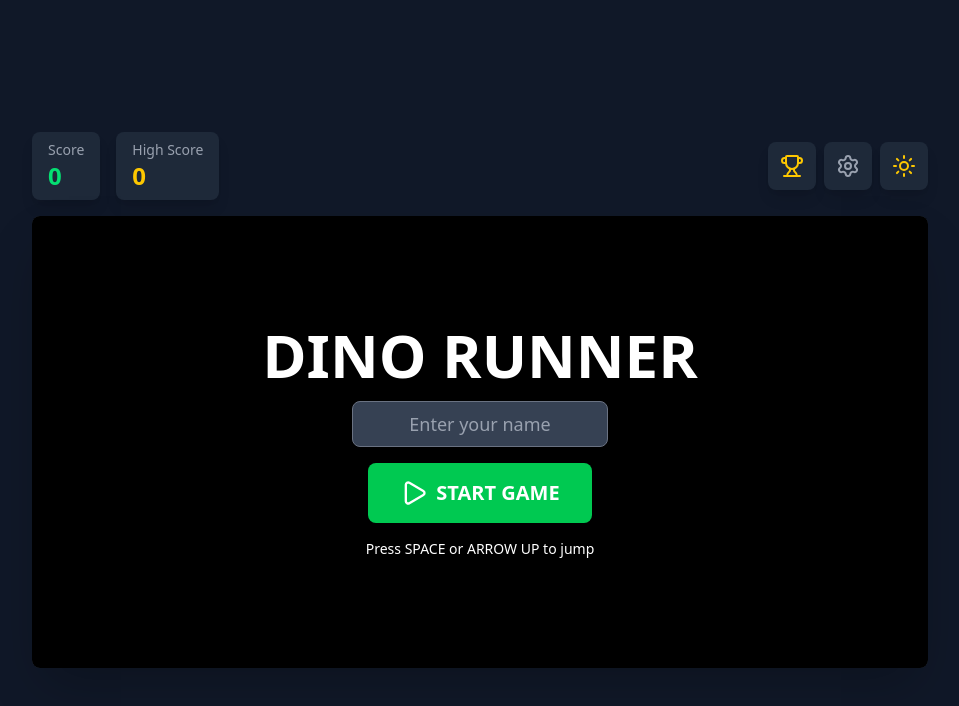
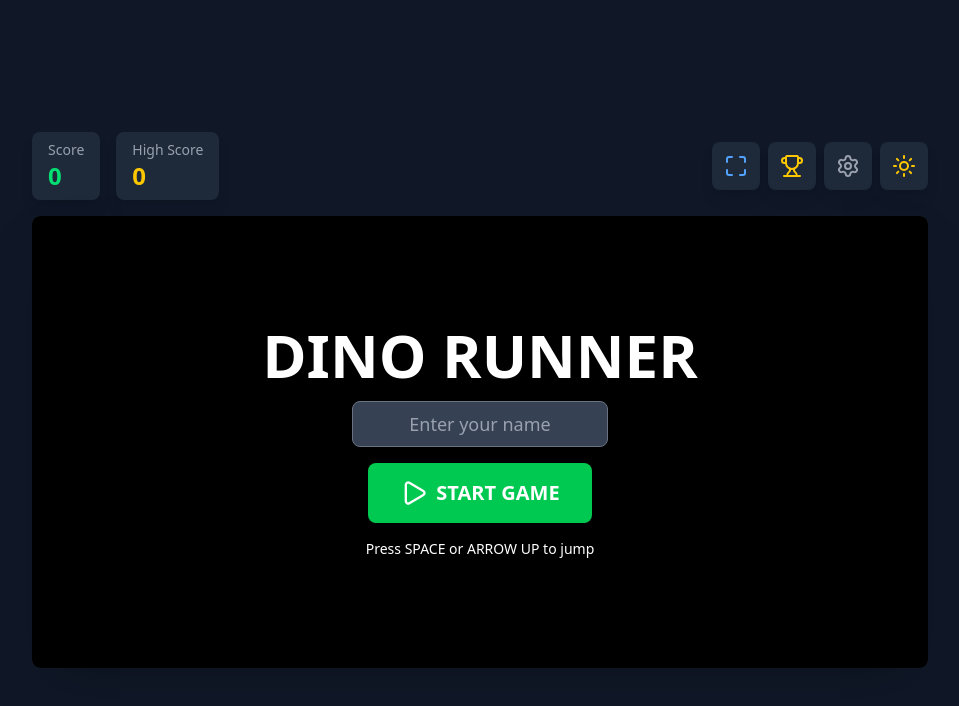
Before and after one commit to lqttdz611/clone-dino, a React (Vite) app: page / in a window 1280 px wide. Shown: the top 706 px of the page, without its empty margins (160-1119 px from the left). Built offline with nearby package versions, Linux system fonts and the light colour scheme.

Commit message:
Update game assets by replacing obs4.png with obs3.png, implement fullscreen functionality in the Dino game, and optimize obstacle spawning logic by removing obs4 references.

```diff
--- a/src/App.jsx
+++ b/src/App.jsx
@@ -9,6 +9,7 @@ import { useGameLogic } from "./hooks/useGameLogic";
 
 const DinoGame = () => {
   const canvasRef = useRef(null);
+  const containerRef = useRef(null);
   const [isDark, setIsDark] = useState(true);
   const [showSettings, setShowSettings] = useState(false);
   const [showLeaderboard, setShowLeaderboard] = useState(false);
@@ -87,7 +88,18 @@ const DinoGame = () => {
   const handleGameOver = useCallback(() => {
     gameOver(playerName, leaderboard, setLeaderboard);
   }, [gameOver, playerName, leaderboard, setLeaderboard]);
+  const handleFullscreen = useCallback(() => {
+    const container = containerRef.current;
+    if (!container) return;
 
+    if (!document.fullscreenElement) {
+      container.requestFullscreen().catch((err) => {
+        console.log("Fullscreen error:", err);
+      });
+    } else {
+      document.exitFullscreen();
+    }
+  }, []);
   useEffect(() => {
     setTheme({
       bgColor1: isDark ? "#1a1a2e" : "#87ceeb",
@@ -175,10 +187,6 @@ const DinoGame = () => {
     obstacle3.src = "./game_canvas/obs3.png";
     images.current.obstacle3 = obstacle3;
 
-    const obstacle4 = new Image();
-    obstacle4.src = "./game_canvas/obs4.png";
-    images.current.obstacle4 = obstacle4;
-
     const savedLeaderboard = window.dinoLeaderboard || [];
     if (savedLeaderboard) setLeaderboard(savedLeaderboard);
   }, [setHighScore, setLeaderboard, sounds, images]);
@@ -219,7 +227,7 @@ const DinoGame = () => {
         isDark ? "bg-gray-900" : "bg-blue-100"
       }`}
     >
-      <div className="w-full max-w-4xl">
+      <div className="w-full max-w-4xl" ref={containerRef}>
         {/* Header */}
         <GameHeader
           isDark={isDark}
@@ -230,6 +238,7 @@ const DinoGame = () => {
           setShowSettings={setShowSettings}
           showLeaderboard={showLeaderboard}
           setShowLeaderboard={setShowLeaderboard}
+          onFullscreen={handleFullscreen}
         />
 
         {/* Canvas */}
--- a/src/components/GameCanvas.jsx
+++ b/src/components/GameCanvas.jsx
@@ -160,15 +160,14 @@ const GameCanvas = ({
 
       // Update obstacles - Tối ưu hóa spawn logic
       if (frame % 70 === 0 && Math.random() > 0.2) {
-        const obstacleTypes = [1, 2, 3, 4];
+        const obstacleTypes = [1, 2, 3];
         const randomType = obstacleTypes[Math.floor(Math.random() * 4)];
 
         // Kích thước hiển thị khác nhau cho từng loại obstacle
         const obstacleSizes = {
           1: { displayWidth: 80, displayHeight: 100 }, // Obstacle1 lớn nhất
           2: { displayWidth: 85, displayHeight: 95 }, // Obstacle2 lớn
-          3: { displayWidth: 60, displayHeight: 70 }, // Obstacle3 bình thường
-          4: { displayWidth: 80, displayHeight: 100 }, // Obstacle4 lớn nhất
+          3: { displayWidth: 80, displayHeight: 100 }, // Obstacle3 lớn nhất
         };
 
         // 40% cơ hội tạo khối obstacle lớn (2 obstacles cạnh nhau)
@@ -264,8 +263,6 @@ const GameCanvas = ({
           obstacleImage = images.current.obstacle2;
         } else if (obs.type === 3) {
           obstacleImage = images.current.obstacle3;
-        } else if (obs.type === 4) {
-          obstacleImage = images.current.obstacle4;
         }
 
         // Vẽ obstacle từ ảnh với kích thước hiển thị lớn hơn
@@ -277,9 +274,7 @@ const GameCanvas = ({
                 ? images.current.obstacle1
                 : obs.secondType === 2
                 ? images.current.obstacle2
-                : obs.secondType === 3
-                ? images.current.obstacle3
-                : images.current.obstacle4;
+                : obs.secondType === 3;
 
             if (secondObstacleImage && secondObstacleImage.complete) {
               // Vẽ obstacle đầu tiên
--- a/src/components/GameHeader.jsx
+++ b/src/components/GameHeader.jsx
@@ -1,4 +1,4 @@
-import { Moon, Settings, Sun, Trophy } from "lucide-react";
+import { Maximize, Moon, Settings, Sun, Trophy } from "lucide-react";
 
 const GameHeader = ({
   isDark,
@@ -9,6 +9,7 @@ const GameHeader = ({
   setShowSettings,
   showLeaderboard,
   setShowLeaderboard,
+  onFullscreen,
 }) => {
   return (
     <div className="flex justify-between items-center mb-4">
@@ -52,6 +53,20 @@ const GameHeader = ({
       </div>
 
       <div className="flex gap-2">
+        <button
+          onClick={onFullscreen}
+          className={`p-3 rounded-lg ${
+            isDark
+              ? "bg-gray-800 hover:bg-gray-700"
+              : "bg-white hover:bg-gray-100"
+          } shadow-lg transition-all`}
+          title="Fullscreen"
+        >
+          <Maximize
+            className={isDark ? "text-blue-400" : "text-blue-600"}
+            size={24}
+          />
+        </button>
         <button
           onClick={() => setShowLeaderboard(!showLeaderboard)}
           className={`p-3 rounded-lg ${
```
Also changed, not shown: public/game_canvas/obs3.png, public/game_canvas/obs4.png (deleted).
